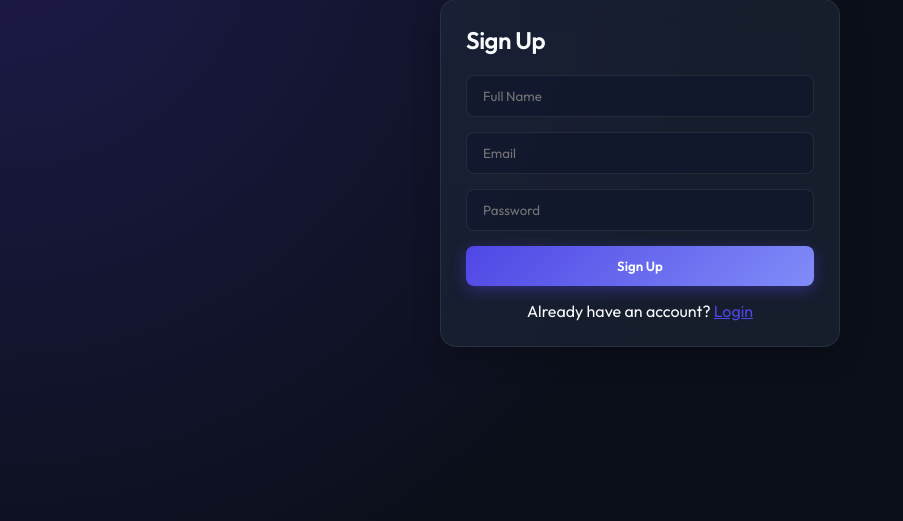
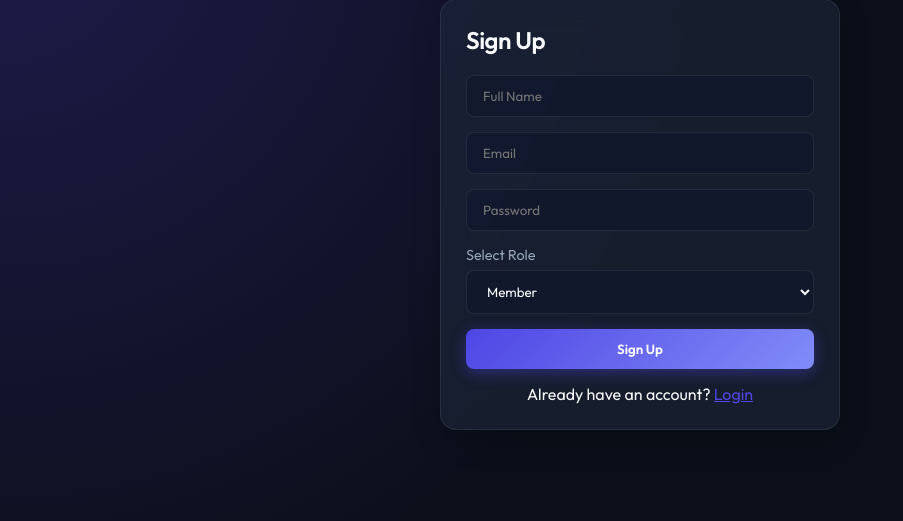
Before and after one commit to ajil212390/TESK_MANAGER, a Django app: page /signup/ in a window 1280 px wide. Shown: the part 91-612 px from the top of the page, without its empty margins (0-903 px from the left). Run offline with Django 5.2, Linux system fonts and the light colour scheme; parts of the project's set-up code (start-up, migrations or seed data) failed here and were passed over.

Commit message:
Add admin/member role selection to signup form

```diff
--- a/templates/signup.html
+++ b/templates/signup.html
@@ -6,6 +6,11 @@
         <input type="text" id="name" placeholder="Full Name" required>
         <input type="email" id="email" placeholder="Email" required>
         <input type="password" id="password" placeholder="Password" required>
+        <label for="role" style="display: block; margin-bottom: 6px; color: var(--text-muted); font-size: 0.9rem;">Select Role</label>
+        <select id="role" required>
+            <option value="member">Member</option>
+            <option value="admin">Admin</option>
+        </select>
         <button type="submit" style="width: 100%;">Sign Up</button>
     </form>
     <p style="margin-top: 15px; text-align: center;">Already have an account? <a href="/login/" style="color: var(--primary);">Login</a></p>
@@ -18,13 +23,14 @@
         const name = document.getElementById('name').value;
         const email = document.getElementById('email').value;
         const password = document.getElementById('password').value;
+        const role = document.getElementById('role').value;
         const errorDiv = document.getElementById('error');
 
         try {
             const res = await fetch(API_URL + '/signup/', {
                 method: 'POST',
                 headers: { 'Content-Type': 'application/json' },
-                body: JSON.stringify({ name, email, password, role: 'member' })
+                body: JSON.stringify({ name, email, password, role })
             });
             if (res.ok) {
                 window.location.href = '/login/';
```
